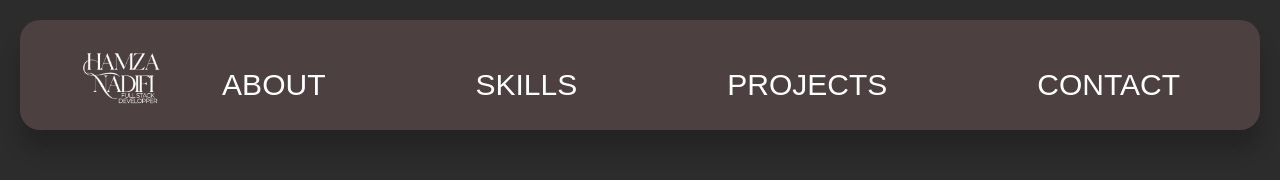
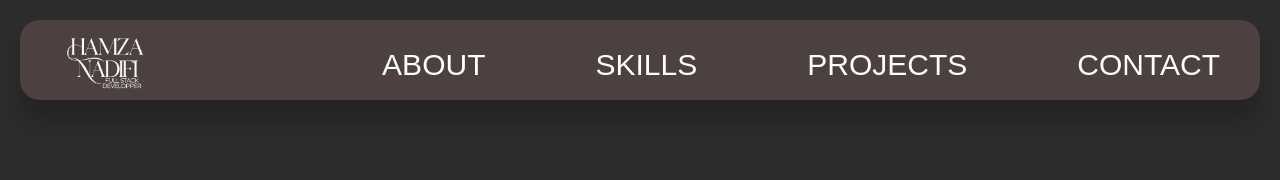
Before and after one commit to HamzaNADIFI07/PortFolio_Web_Site, a React (Vite) app: page / in a window 1280 px wide. Shown: the top 180 px of the page. Built offline with nearby package versions, Linux system fonts and the light colour scheme.

Commit message:
Changement de la logique de style de la barre

```diff
--- a/src/barre/Barre.jsx
+++ b/src/barre/Barre.jsx
@@ -1,6 +1,6 @@
-import { useState } from 'react'
-import Style from './BarreStyles.module.css'
-import logo from '../assets/logo/logo.png'
+import { useState } from 'react';
+import Style from './BarreStyles.module.css';
+import logo from '../assets/logo/logo.png';
 
 function Barre() {
   const [isMenuOpen, setIsMenuOpen] = useState(false);
@@ -19,19 +19,21 @@ function Barre() {
       <div className={Style.logo}>
         <img src={logo} alt="logo" />
       </div>
+
       <div className={`${Style.button} ${isMenuOpen ? Style.active : ''}`}>
-            <button type="button" onClick={() => scrollToSection('about')}>About</button>
-            <button type="button" onClick={() => scrollToSection('skills')}>Skills</button>
-            <button type="button" onClick={() => scrollToSection('projects')}>Projects</button>
-            <button type="button" onClick={() => scrollToSection('contact')}>Contact</button>
+        <button onClick={() => scrollToSection('about')}>About</button>
+        <button onClick={() => scrollToSection('skills')}>Skills</button>
+        <button onClick={() => scrollToSection('projects')}>Projects</button>
+        <button onClick={() => scrollToSection('contact')}>Contact</button>
       </div>
+
       <div className={Style.menu} onClick={() => setIsMenuOpen(!isMenuOpen)}>
         <span></span>
         <span></span>
         <span></span>
       </div>
     </div>
-  )
+  );
 }
 
-export default Barre
+export default Barre;
--- a/src/barre/BarreStyles.module.css
+++ b/src/barre/BarreStyles.module.css
@@ -1,25 +1,24 @@
-.barre{
+.barre {
     background-color: #4D4040;
     padding: 0 20px;
     display: flex;
     align-items: center;
     position: fixed;
     top: 0;
+    left: 0;
     right: 0;
-    width: calc(100% - 40px);
     margin: 20px;
     box-sizing: border-box;
     border-radius: 20px;
     box-shadow: 0 20px 20px rgba(0, 0, 0, 0.2);
     z-index: 1000;
+    justify-content: space-between;
 }
 
 .logo {
-    display: flex;
     height: 80px;
     width: 100px;
-    margin-left: 2em;
-    top: 5px;
+    margin-left: 1em;
 }
 
 .logo img {
@@ -31,22 +30,19 @@
 .button {
     display: flex;
     align-items: center;
-    margin-left: auto;
-    margin-right: 20px;
-    margin-top: 10px;
     gap: 70px;
+    transition: all 0.3s ease;
 }
 
 .button button {
     background-color: #4D4040;
     border: none;
     color: white;
-    padding: 20px 20px;
+    padding: 20px;
     cursor: pointer;
     font-family: "Academy Engraved LET", sans-serif;
     font-size: 30px;
     font-weight: 500;
-    margin: 20px;
     height: 60px;
     line-height: 1;
     transition: all 0.3s ease;
@@ -64,84 +60,66 @@
     width: 30px;
     height: 21px;
     cursor: pointer;
-    margin-left: auto;
     margin-right: 20px;
 }
 
 .menu span {
-    display: block;
     height: 3px;
     width: 100%;
     background-color: white;
     transition: all 0.3s ease;
 }
 
-/* Media Queries */
+/* Medium screens */
 @media screen and (max-width: 1200px) {
-    .barre {
-        width: calc(100% - 40px);
-        margin: 20px;
-    }
-
     .button {
         gap: 40px;
     }
 
     .button button {
         font-size: 24px;
-        padding: 15px 15px;
+        padding: 15px;
         height: 50px;
     }
 }
 
+/* Small screens - Hamburger menu active */
 @media screen and (max-width: 768px) {
-    .barre {
-        width: calc(100% - 20px);
-        margin: 10px;
-        padding: 0 10px;
-    }
-
-    .logo {
-        height: 60px;
-        width: 80px;
-        margin-left: 1em;
-    }
-
     .menu {
         display: flex;
     }
 
     .button {
-        display: none;
         position: absolute;
         top: 100%;
         left: 0;
         right: 0;
+        display: none;
         flex-direction: column;
         background-color: #4D4040;
         padding: 20px;
-        margin: 0;
         gap: 20px;
         border-radius: 0 0 20px 20px;
         box-shadow: 0 20px 20px rgba(0, 0, 0, 0.2);
+        z-index: 999;
     }
 
-    .button.active {
-        display: flex;
+    .active {
+        display: flex !important;
     }
 
     .button button {
         width: 100%;
         text-align: center;
-        margin: 0;
         font-size: 20px;
         height: 40px;
     }
 }
 
+/* Very small screens */
 @media screen and (max-width: 480px) {
     .barre {
-        width: calc(100% - 10px);
+        padding: 0 10px;
         margin: 5px;
     }
 
@@ -158,8 +136,7 @@
 
     .button button {
         font-size: 16px;
-        padding: 8px 8px;
+        padding: 8px;
         height: 35px;
-        margin: 5px;
     }
 }
```
Lines whose indentation alone changed are shown as unchanged.
